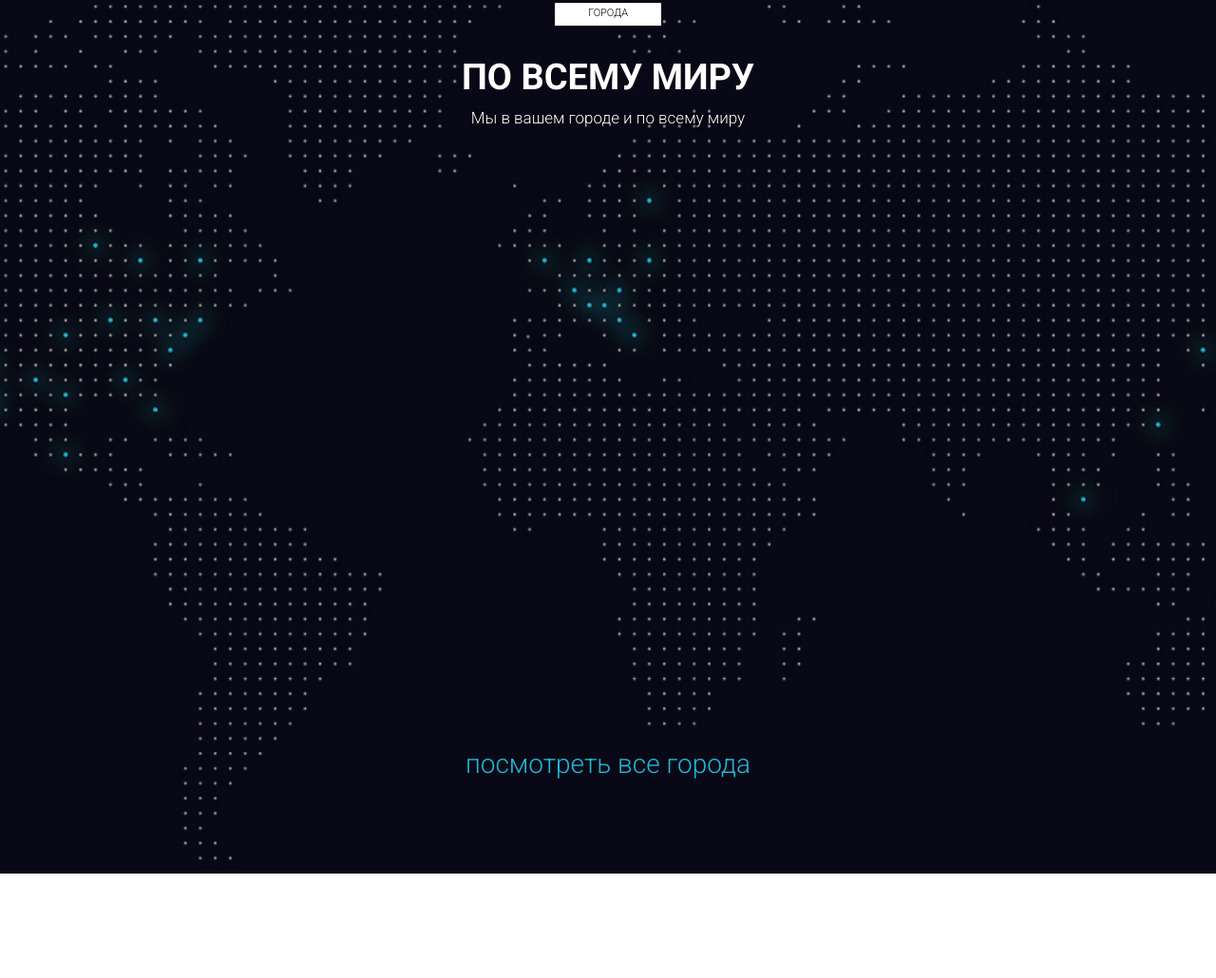
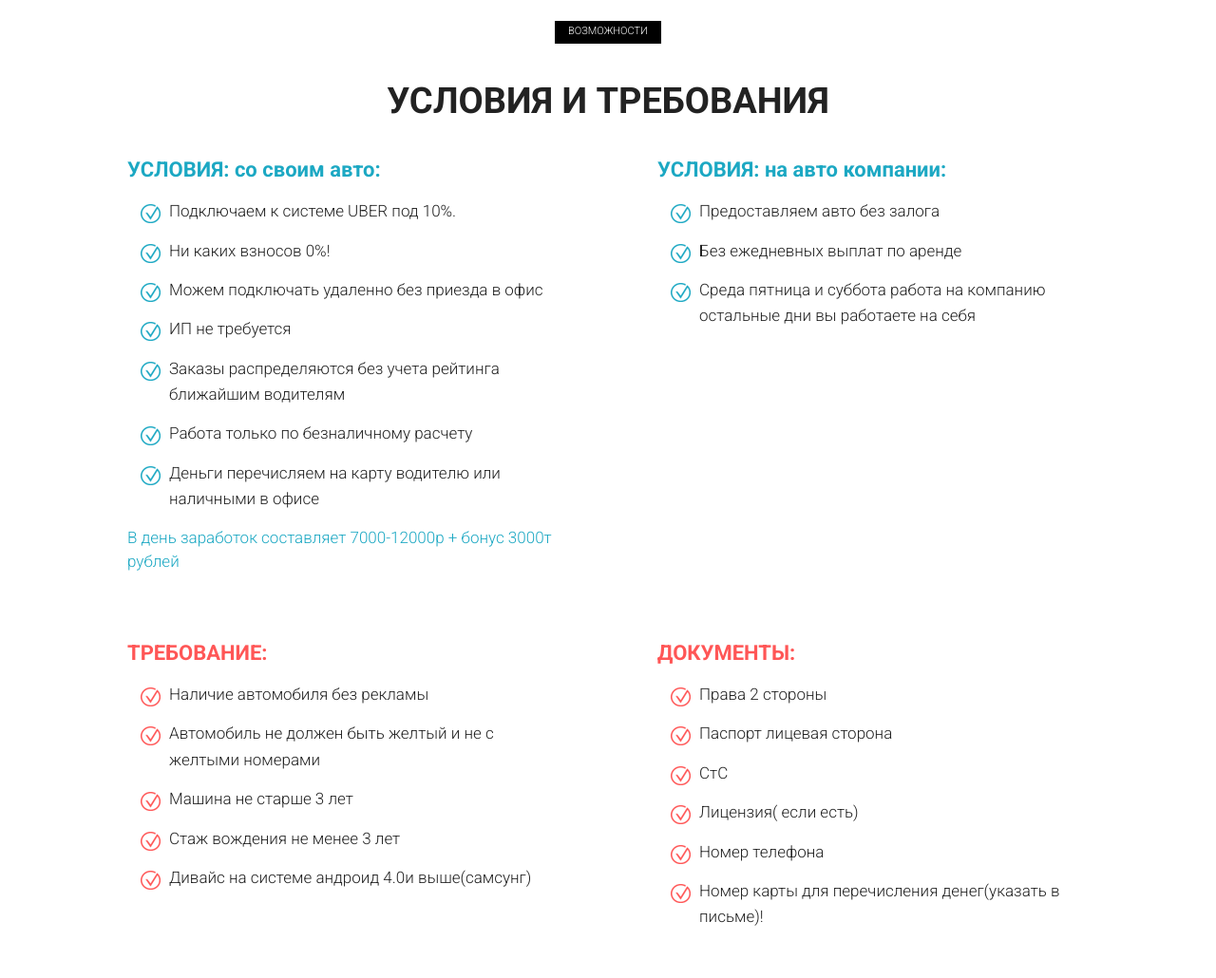
Before and after one commit to Waite777/UberPartners, a plain HTML site: page src/index.html in a window 1280 px wide. Shown: the part 4356-5386 px from the top of the page at 95% size. Before the commit the page ends 5276 px from the top, so only its background shows below. Drawn offline with Linux system fonts and the light colour scheme.

Commit message:
conditions and requirements

```diff
--- a/src/index.html
+++ b/src/index.html
@@ -244,6 +244,58 @@
       </div>
    </section>
 
+   <section class="demand">
+      <div class="container">
+         <div class="divide">Возможности</div>
+         <h2 class="advantages__title">условия и требования</h2>
+         <div class="demand__box">
+            <div class="demand__picking">
+               <h3 class="demand__title">УСЛОВИЯ: со своим авто:</h3>
+               <ul class="demand__list">
+                  <li class="demand__text">Подключаем к системе UBER под 10%.</li>
+                  <li class="demand__text">Ни каких взносов 0%!</li>
+                  <li class="demand__text">Можем подключать удаленно без приезда в офис</li>
+                  <li class="demand__text">ИП не требуется</li>
+                  <li class="demand__text">Заказы распределяются без учета рейтинга ближайшим водителям</li>
+                  <li class="demand__text">Работа только по безналичному расчету</li>
+                  <li class="demand__text">Деньги перечисляем на карту водителю или наличными в офисе</li>
+                  <h4 class="demand__info">В день заработок составляет 7000-12000р + бонус 3000т рублей</h4>
+               </ul>
+            </div>
+            <div class="demand__picking">
+               <h3 class="demand__title">УСЛОВИЯ: на авто компании:</h3>
+               <ul class="demand__list">
+                  <li class="demand__text">Предоставляем авто без залога</li>
+                  <li class="demand__text">Без ежедневных выплат по аренде</li>
+                  <li class="demand__text">Среда пятница и суббота работа на компанию остальные дни вы работаете на себя
+                  </li>
+               </ul>
+            </div>
+            <div class="demand__picking">
+               <h3 class="demand__title demand__title-red">ТРЕБОВАНИЕ:</h3>
+               <ul class="demand__list">
+                  <li class="demand__text demand__text-red">Наличие автомобиля без рекламы</li>
+                  <li class="demand__text demand__text-red">Автомобиль не должен быть желтый и не с желтыми номерами</li>
+                  <li class="demand__text demand__text-red">Машина не старше 3 лет</li>
+                  <li class="demand__text demand__text-red">Стаж вождения не менее 3 лет</li>
+                  <li class="demand__text demand__text-red">Дивайс на системе андроид 4.0и выше(самсунг)</li>
+               </ul>
+            </div>
+            <div class="demand__picking">
+               <h3 class="demand__title  demand__title-red">ДОКУМЕНТЫ:</h3>
+               <ul class="demand__list">
+                  <li class="demand__text demand__text-red">Права 2 стороны</li>
+                  <li class="demand__text demand__text-red">Паспорт лицевая сторона</li>
+                  <li class="demand__text demand__text-red">СтС</li>
+                  <li class="demand__text demand__text-red">Лицензия( если есть)</li>
+                  <li class="demand__text demand__text-red">Номер телефона</li>
+                  <li class="demand__text demand__text-red">Номер карты для перечисления денег(указать в письме)!</li>
+               </ul>
+            </div>
+         </div>
+      </div>
+   </section>
+
 
    <section class="world">
       <div class="container">
--- a/src/scss/style.scss
+++ b/src/scss/style.scss
@@ -346,6 +346,47 @@
    }
 }
 
+.demand {
+   min-height: 919px;
+   padding: 68px 0 50px 0;
+
+   &__box {
+      display: flex;
+      flex-wrap: wrap;
+      justify-content: space-around;
+   }
+   &__picking {
+      width: 520px;
+      padding: 33px;
+   }
+   &__title {
+      font-size: 22px;
+      font-weight: 700;
+      line-height: 1.51;
+      color: #1ca8c3;
+      &-red {
+         color: #ff5656;
+      }
+   }
+   &__text {
+      font-size: 17px;
+      font-weight: 300;
+      line-height: 1.61;
+      color: #222222;
+      margin: 14px 14px 14px 14px;
+      background: url("../img/icon/blue_check.png") 0px 6px no-repeat;
+      padding: 0 0 0 30px;
+      &-red {
+         background: url("../img/icon/red_check.png") 0px 6px no-repeat;
+      }
+   }
+   &__info {
+      font-size: 17px;
+      font-weight: 300;
+      line-height: 1.51;
+      color: #1ca8c3;
+   }
+}
 .world {
    min-height: 717px;
    padding: 49px;
```
Also changed, not shown: src/css/style.css.
